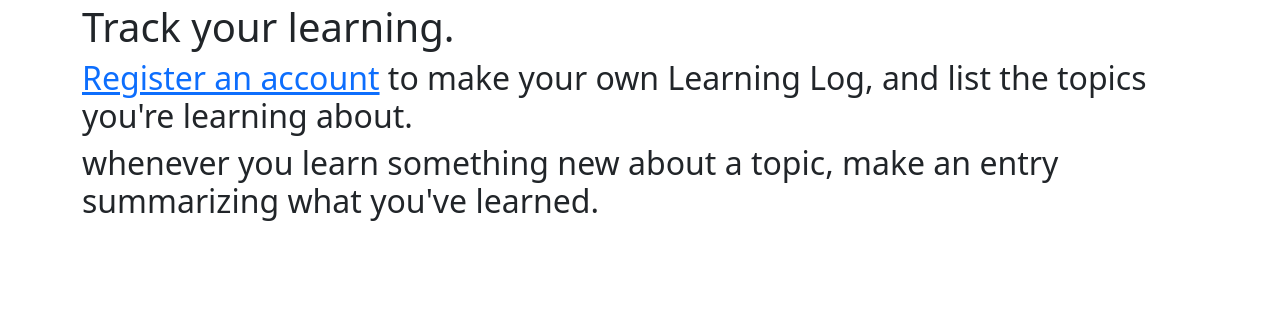
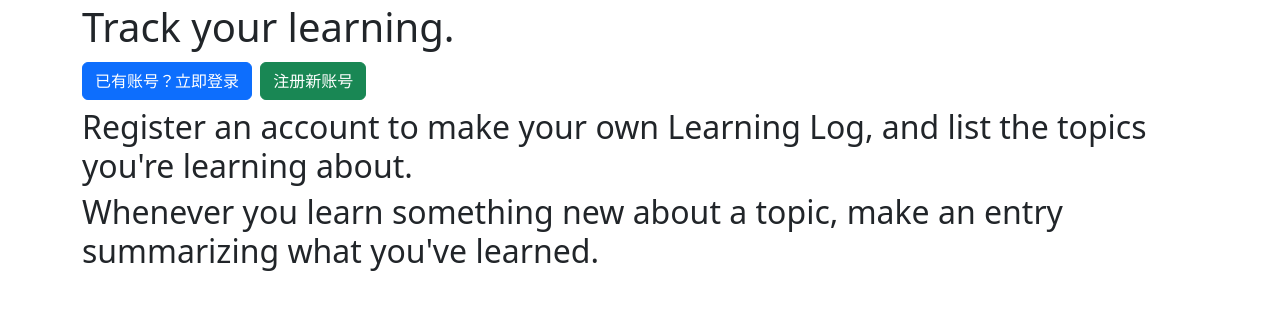
Before and after one commit to dianaliu002-GIT/learning_log, a Django app: page /learning_logs/ in a window 1280 px wide. Shown: the part 43-353 px from the top of the page. Run offline with Django 5.2, Linux system fonts and the light colour scheme; some libraries are stand-ins or nearby versions.

Commit message:
主页添加登录入口，兼顾新老用户

```diff
--- a/learning_logs/templates/learning_logs/index.html
+++ b/learning_logs/templates/learning_logs/index.html
@@ -8,11 +8,15 @@
 
 {% block content %}
   <h2>
-    <a href="{% url 'users:register' %}">Register an account</a> to make your
-    own Learning Log, and list the topics you're learning about.
+    <!-- 新增：现有用户登录入口 -->
+    <a href="{% url 'users:login' %}" class="btn btn-primary">已有账号？立即登录</a>
+    <!-- 保留原注册入口 -->
+    <a href="{% url 'users:register' %}" class="btn btn-success ml-3">注册新账号</a>
   </h2>
   <h2>
-    whenever you learn something new about a topic, make an entry
-    summarizing what you've learned.
+    Register an account to make your own Learning Log, and list the topics you're learning about.
+  </h2>
+  <h2>
+    Whenever you learn something new about a topic, make an entry summarizing what you've learned.
   </h2>
 {% endblock content %}
```
